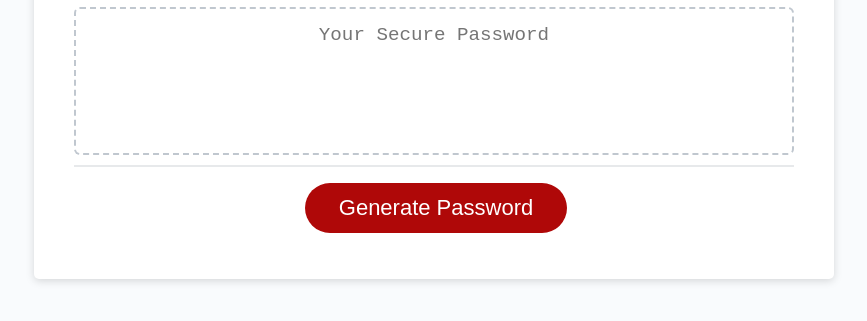
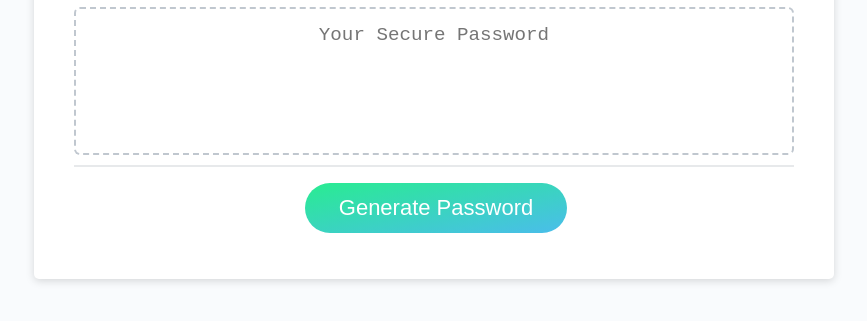
Before and after one commit to hihellos/Password_Generator, a plain HTML site: page index.html in a window 1280 px wide. Shown: the part 241-562 px from the top of the page, without its empty margins (206-1073 px from the left). Drawn offline with Linux system fonts and the light colour scheme.

Commit message:
updated button styling for clear UX

```diff
--- a/style.css
+++ b/style.css
@@ -74,7 +74,7 @@ header {
 
 .btn {
   border: none;
-  background-color: hsl(360, 91%, 36%);
+  background-image: linear-gradient(to bottom right, #29ec91, #4abdeb);
   border-radius: 25px;
   box-shadow: rgba(0, 0, 0, 0.1) 0px 1px 6px 0px rgba(0, 0, 0, 0.2) 0px 1px 1px
     0px;
@@ -86,6 +86,10 @@ header {
   padding: 14px 34px;
   text-align: center;
   cursor: pointer;
+}
+
+.btn:hover {
+    box-shadow: 2px 4px 4px #c0c7cf;
 }
 
 button[disabled] {
```
